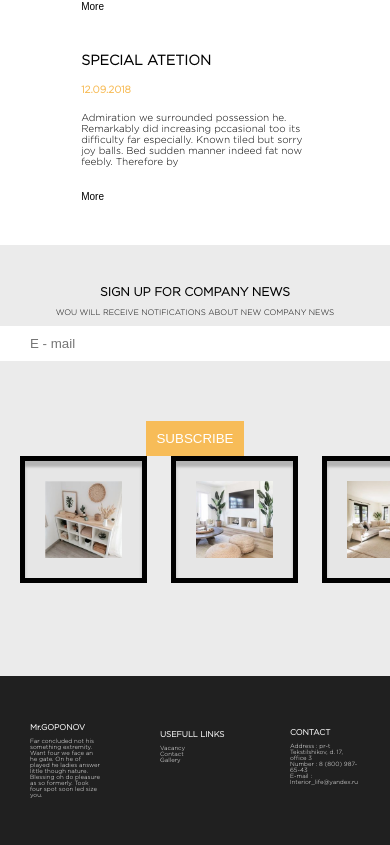
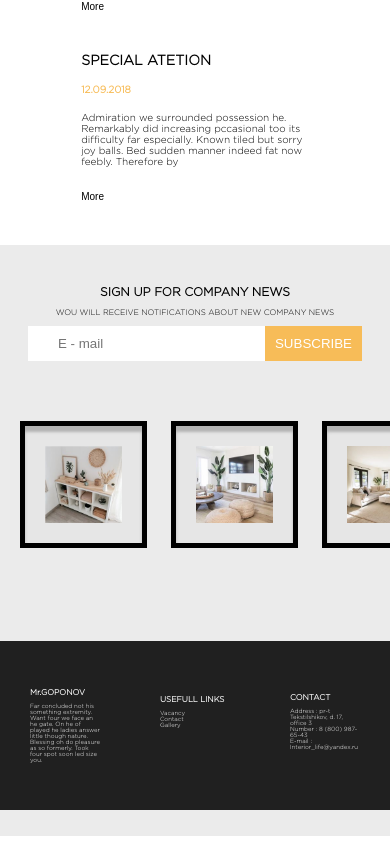
Before and after one commit to iniHery/website-furnitue, a Next.js app: page / in a window 390 px wide. Shown: the part 2754-3599 px from the top of the page. Built offline with nearby package versions, Linux system fonts and the light colour scheme.

Commit message:
revisi#8

```diff
--- a/styles/styles.css
+++ b/styles/styles.css
@@ -1059,7 +1059,7 @@ html {
     border: transparent;
     margin: 10px 0px;
     margin-bottom: 60px;
-    padding: 10px 3 0px;
+    padding: 10px 30px;
   }
 
   .footer-header button {
```
